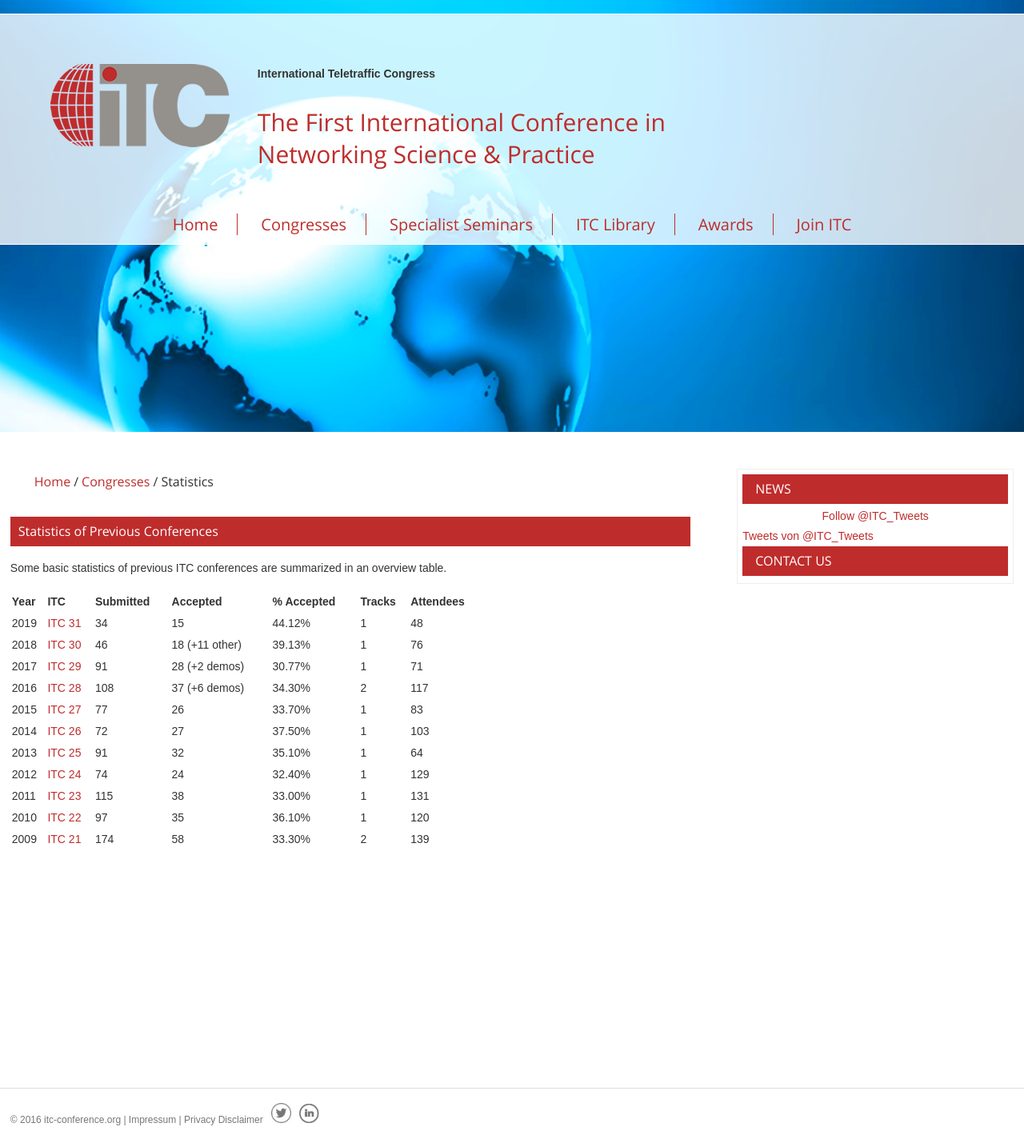
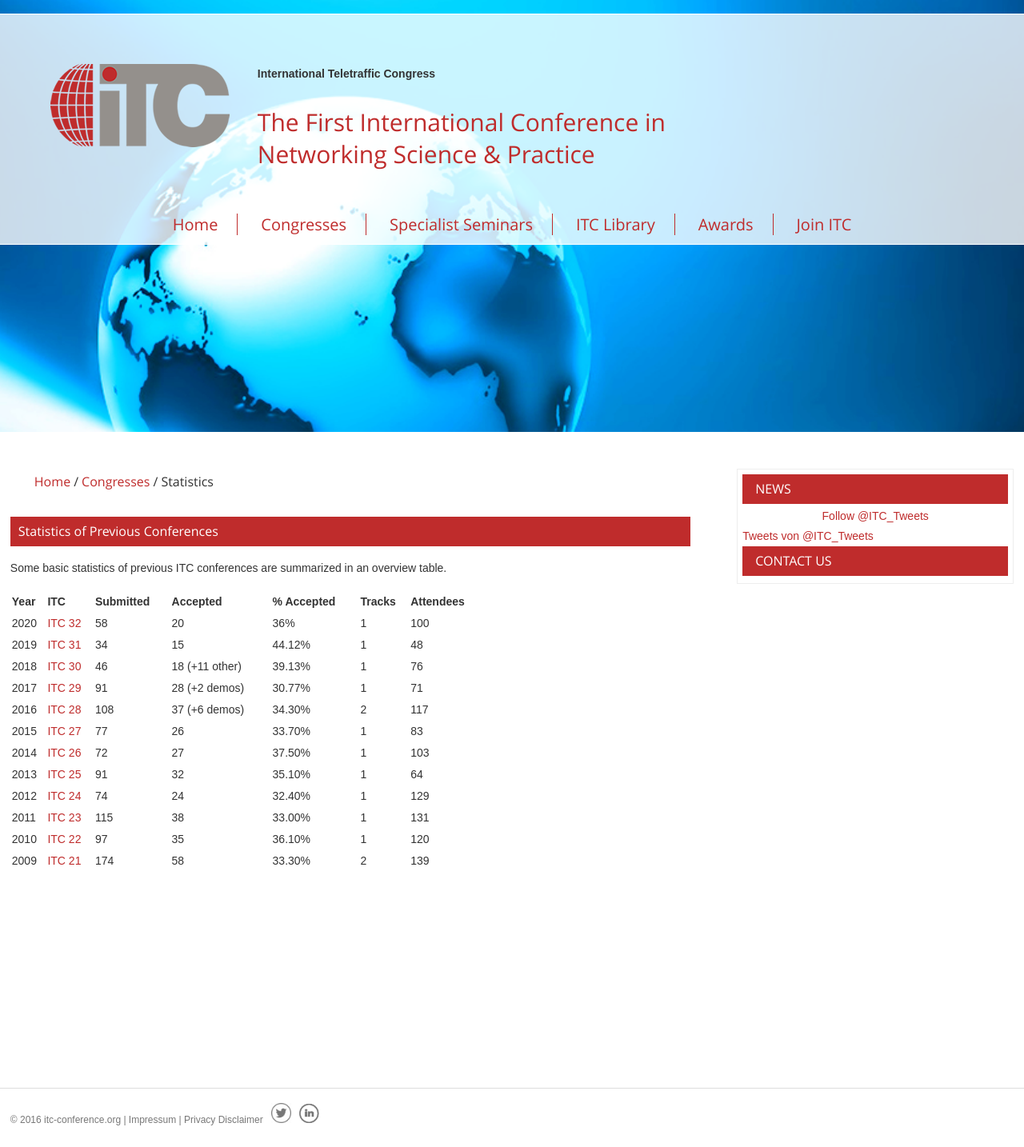
Before and after one commit to lsinfo3/itc-conference, a Jekyll site: the page built from congress_statistics.md, in a window 1280 px wide. Shown: the whole page at 80% size. Built offline with Jekyll 4.4.1, drawn with Linux system fonts in a browser that asks for light colours; comment, search, counter and statistics services are not loaded.

Commit message:
Added itc32 conference statistics

```diff
--- a/congress_statistics.md
+++ b/congress_statistics.md
@@ -24,6 +24,7 @@ table {
 
 | Year | ITC                                                | Submitted | Accepted       | % Accepted | Tracks | Attendees |
 | :--- | :-----------------------------                     | :---      | :---           | :-------   | :--    | :--       |
+| 2020 | [ITC 32]({{ site.baseurl }}/congresses/itc32.html) | 58        | 20             | 36%        | 1      | 100       |
 | 2019 | [ITC 31]({{ site.baseurl }}/congresses/itc31.html) | 34        | 15             | 44.12%     | 1      | 48        |
 | 2018 | [ITC 30]({{ site.baseurl }}/congresses/itc30.html) | 46        | 18 (+11 other) | 39.13%     | 1      | 76        |
 | 2017 | [ITC 29]({{ site.baseurl }}/congresses/itc29.html) | 91        | 28 (+2 demos)  | 30.77%     | 1      | 71        |
```
